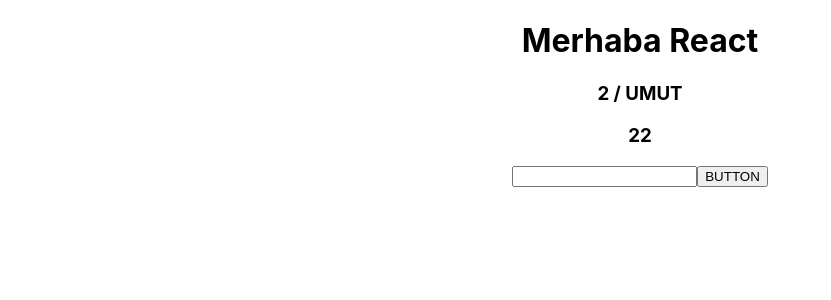
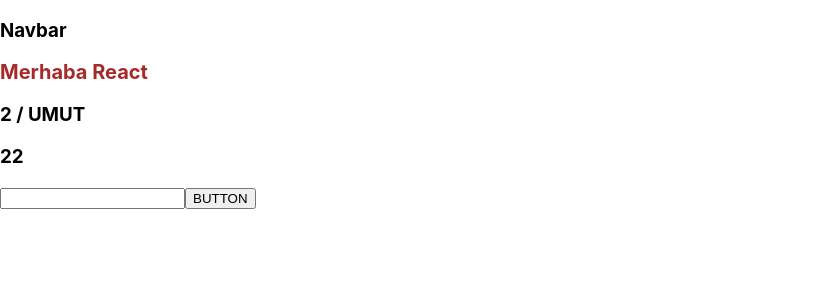
Before and after one commit to umutocak/firstreactapp, a React (Create React App) app: page / in a window 1280 px wide. Shown: the top 300 px of the page, without its empty margins (0-831 px from the left). Built offline with nearby package versions, Linux system fonts and the light colour scheme.

Commit message:
Added enum function JSX

```diff
--- a/src/App.css
+++ b/src/App.css
@@ -1,38 +1,4 @@
-.App {
-  text-align: center;
+.header{
+  color: brown;
+  font-size: 20px;
 }
-
-.App-logo {
-  height: 40vmin;
-  pointer-events: none;
-}
-
-@media (prefers-reduced-motion: no-preference) {
-  .App-logo {
-    animation: App-logo-spin infinite 20s linear;
-  }
-}
-
-.App-header {
-  background-color: #282c34;
-  min-height: 100vh;
-  display: flex;
-  flex-direction: column;
-  align-items: center;
-  justify-content: center;
-  font-size: calc(10px + 2vmin);
-  color: white;
-}
-
-.App-link {
-  color: #61dafb;
-}
-
-@keyframes App-logo-spin {
-  from {
-    transform: rotate(0deg);
-  }
-  to {
-    transform: rotate(360deg);
-  }
-}
--- a/src/App.js
+++ b/src/App.js
@@ -1,11 +1,13 @@
 import User from './components/user';
+import Navbar from './components/Navbar';
 import './App.css';
 
 function App() {
   const test = 22;
   return (
     <div className="App">
-      <h1>Merhaba React</h1>
+      <Navbar />
+      <h1 className='header'>Merhaba React</h1>
       <h3>{1+1} / {"umut".toUpperCase()}</h3>
       <h3>{test}</h3>
       <User />
--- /dev/null
+++ b/src/components/Navbar.js
@@ -0,0 +1,11 @@
+import React from "react";
+
+const Navbar = () => {
+    return (
+        <dvi>
+            <h3>Navbar</h3>
+        </dvi>
+    );
+}
+
+export default Navbar;
```
